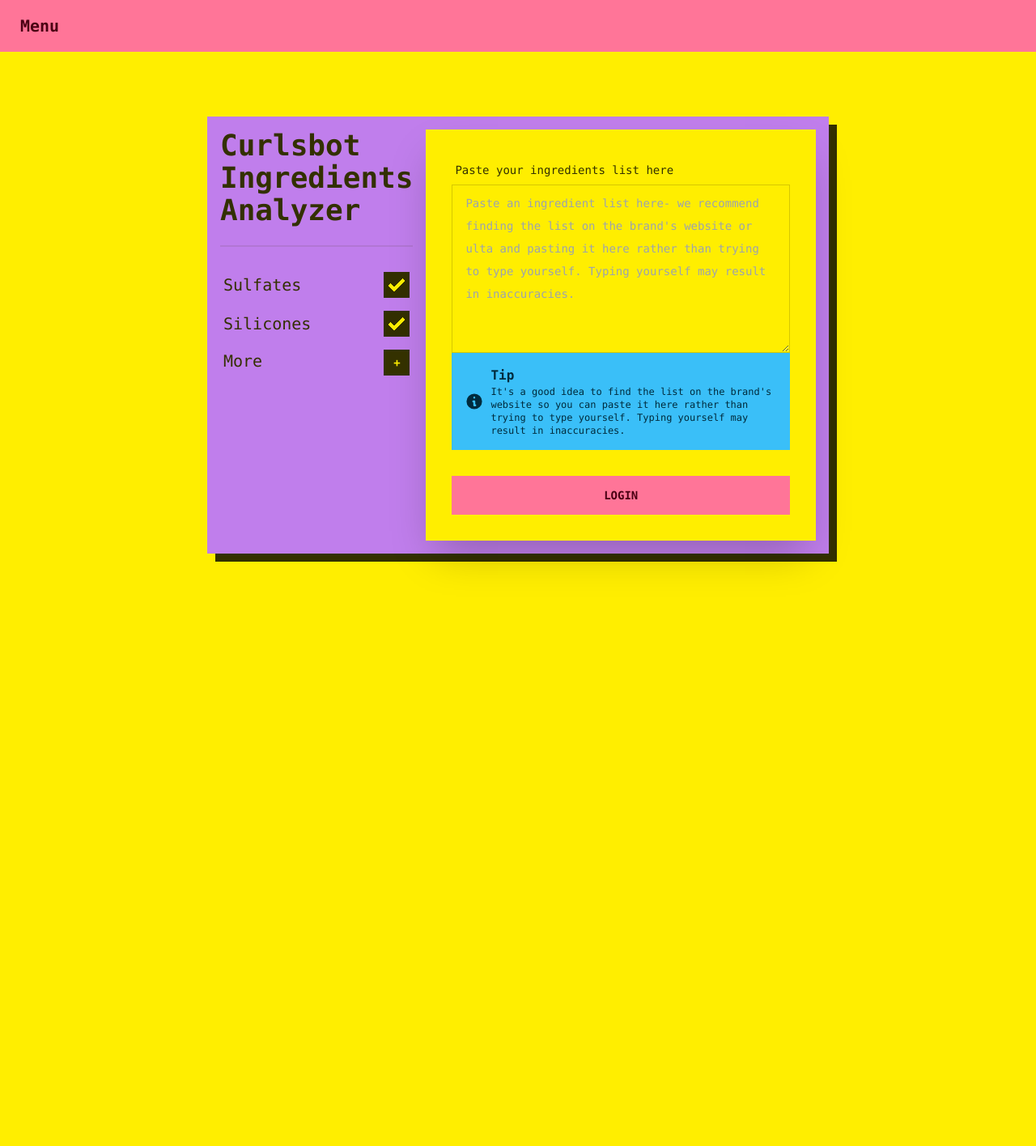
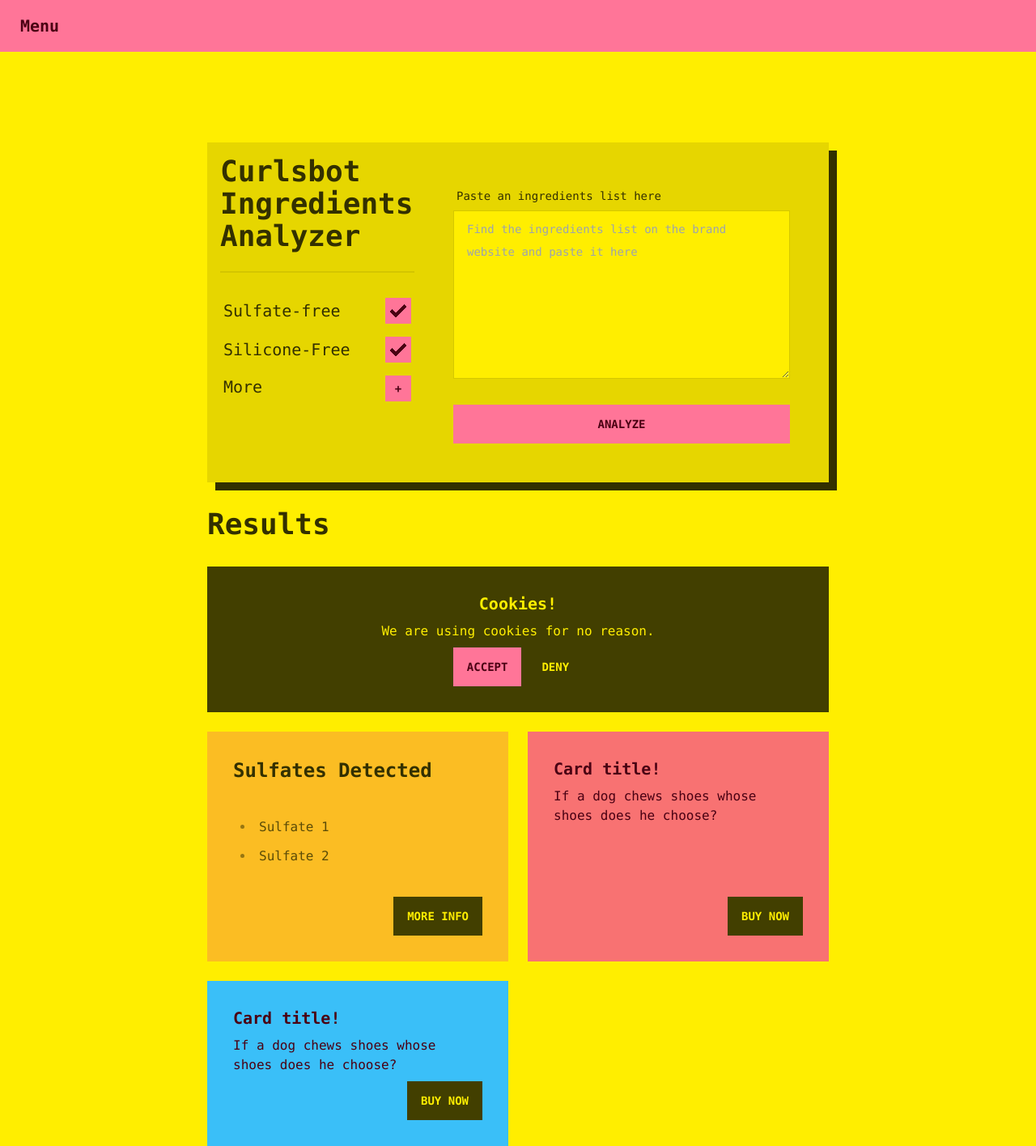
Before and after one commit to melissamcewen/cb2, a Next.js app: page / in a window 1280 px wide. Shown: the whole page at 81% size. Before the commit the page ends 800 px from the top, so only its background shows below. Built offline with nearby package versions, Linux system fonts and the light colour scheme.

Commit message:
adding cards

```diff
--- a/package.json
+++ b/package.json
@@ -9,6 +9,7 @@
   },
   "dependencies": {
     "@heroicons/react": "^1.0.6",
+    "@tailwindcss/typography": "^0.5.2",
     "autoprefixer": "^10.4.2",
     "daisyui": "^2.6.0",
     "next": "^12.1.0",
--- a/src/components/curlsbot.js
+++ b/src/components/curlsbot.js
@@ -1,11 +1,11 @@
-import { InformationCircleIcon } from '@heroicons/react/solid';
+
 
 export default function Curlsbot() {
   return (
     <div>
-      <div className="hero bg-accent shadow">
+      <div className="hero bg-base-200 shadow my-8">
         <div className="hero-content flex-col lg:flex-row items-start">
-          <div className="text-center lg:text-left">
+          <div className="text-center lg:text-left basis-1/3">
             <h1 className="text-4xl font-bold">
               Curlsbot Ingredients Analyzer
             </h1>
@@ -13,19 +13,19 @@
 
             <div className="form-control  mx-auto">
               <label className="label cursor-pointer">
-                <span className="label-text text-xl">Sulfates</span>
+                <span className="label-text text-xl">Sulfate-free</span>
                 <input
                   type="checkbox"
                   checked="checked"
-                  className="checkbox checkbox-lg"
+                  className="checkbox checkbox-lg checkbox-primary"
                 />
               </label>
               <label className="label cursor-pointer">
-                <span className="label-text text-xl">Silicones</span>
+                <span className="label-text text-xl">Silicone-Free</span>
                 <input
                   type="checkbox"
                   checked="checked"
-                  className="checkbox checkbox-lg"
+                  className="checkbox checkbox-lg checkbox-primary"
                 />
               </label>
             </div>
@@ -33,7 +33,7 @@
               <input type="checkbox" />
               <div className="collapse-title text-xl font-medium mx-auto px-1	py-2	 flex justify-between">
                 <p>More</p>
-                <button class="btn btn-square btn-sm btn-active">+</button>
+                <button class="btn btn-square btn-sm btn-primary">+</button>
               </div>
               <div className="collapse-content">
                 <p>
@@ -42,38 +42,68 @@
               </div>
             </div>
           </div>
-          <div className="card shadow-2xl bg-base-100">
+          <div className="card basis-2/3">
             <div className="card-body">
               <div className="form-control">
                 <label className="label">
                   <span className="label-text">
-                    Paste your ingredients list here
+                    Paste an ingredients list here
                   </span>
                 </label>
                 <textarea
                   className="textarea textarea-bordered h-52"
-                  placeholder="Paste an ingredient list here- we recommend finding the list on the brand's website or ulta and pasting it here rather than trying to type yourself. Typing yourself may result in inaccuracies."
+                  placeholder="Find the ingredients list on the brand website and paste it here"
                   defaultValue={''}
                 />
-                <div className="alert alert-info">
-                  <div>
-                    <InformationCircleIcon className="inline flex-shrink-0 w-6 h-6" />
-                    <div>
-                      <h3 className="font-bold">Tip</h3>
-                      <div className="text-xs">
-                        It's a good idea to find the list on the brand's website
-                        so you can paste it here rather than trying to type
-                        yourself. Typing yourself may result in inaccuracies.
-                      </div>
-                    </div>
-                  </div>
-
-                </div>
-
               </div>
               <div className="form-control mt-6">
-                <button className="btn btn-primary">Login</button>
+                <button className="btn btn-primary">Analyze</button>
               </div>
+            </div>
+          </div>
+        </div>
+      </div>
+      <div class="prose lg:prose-xl my-8">
+        <h2>Results</h2>
+      </div>
+      <div className="grid lg:grid-cols-2 gap-6">
+        <div class="card bg-neutral text-neutral-content col-span-2">
+          <div class="card-body items-center text-center">
+            <h2 class="card-title">Cookies!</h2>
+            <p>We are using cookies for no reason.</p>
+            <div class="card-actions justify-end">
+              <button class="btn btn-primary">Accept</button>
+              <button class="btn btn-ghost">Deny</button>
+            </div>
+          </div>
+        </div>
+        <div class="card bg-warning text-primary-content">
+          <div class="card-body prose">
+            <h2 class="card-title">Sulfates Detected</h2>
+            <ul>
+              <li>Sulfate 1 </li>
+              <li>Sulfate 2 </li>
+            </ul>
+            <div class="card-actions justify-end">
+              <button class="btn">More info</button>
+            </div>
+          </div>
+        </div>
+        <div class="card bg-error text-primary-content">
+          <div class="card-body">
+            <h2 class="card-title">Card title!</h2>
+            <p>If a dog chews shoes whose shoes does he choose?</p>
+            <div class="card-actions justify-end">
+              <button class="btn">Buy Now</button>
+            </div>
+          </div>
+        </div>
+        <div class="card bg-info text-primary-content">
+          <div class="card-body">
+            <h2 class="card-title">Card title!</h2>
+            <p>If a dog chews shoes whose shoes does he choose?</p>
+            <div class="card-actions justify-end">
+              <button class="btn">Buy Now</button>
             </div>
           </div>
         </div>
--- a/tailwind.config.js
+++ b/tailwind.config.js
@@ -1,6 +1,6 @@
 module.exports = {
   content: ['./src/**/*.{js,ts,jsx,tsx}'],
-  plugins: [require('daisyui')],
+  plugins: [require('daisyui'), require('@tailwindcss/typography')],
   daisyui: {
     themes: ['cyberpunk', 'synthwave'],
     //darkTheme: 'synthwave',
```
Also changed, not shown: 1 other file (tests, documents, lock files or other folders).
